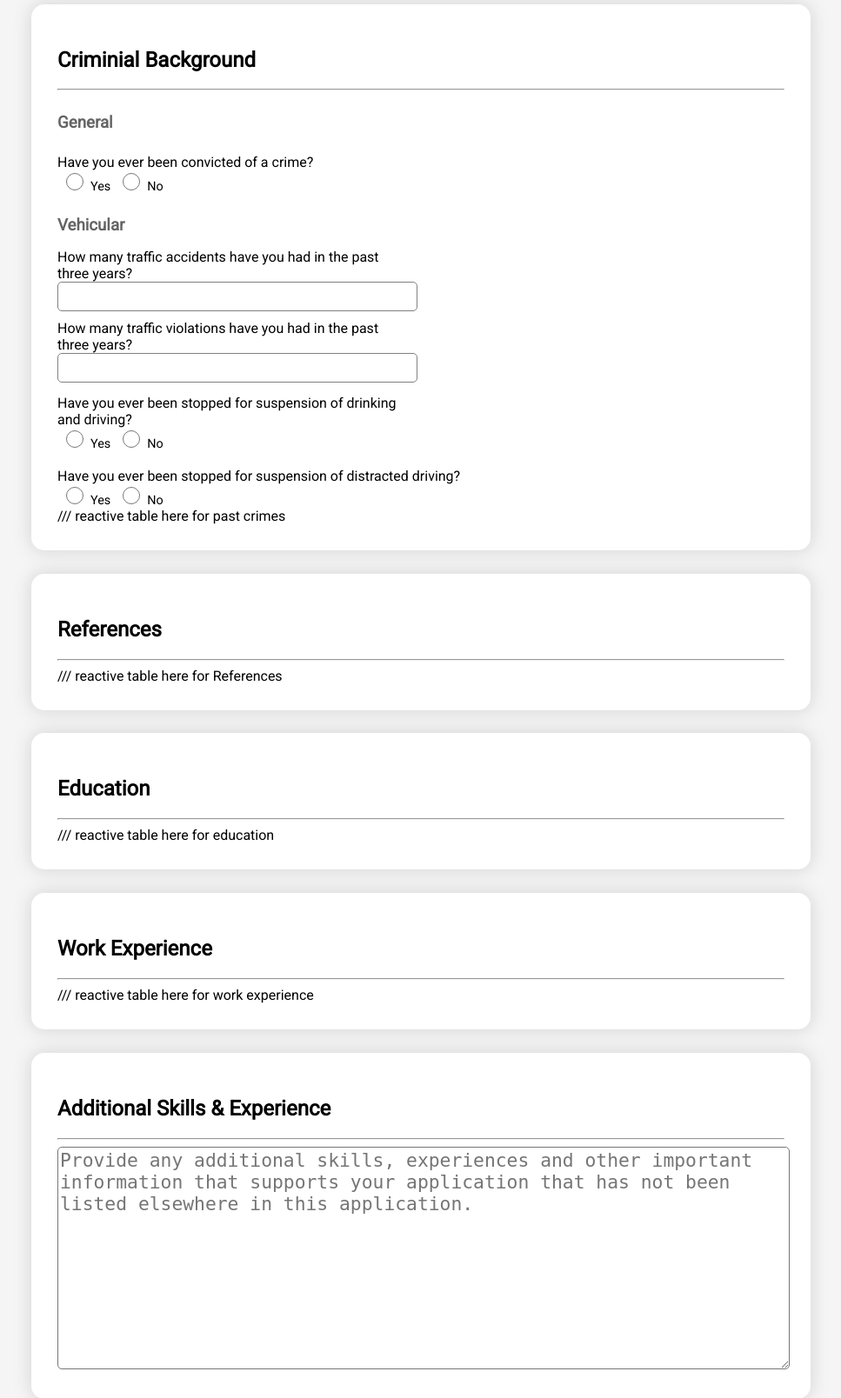
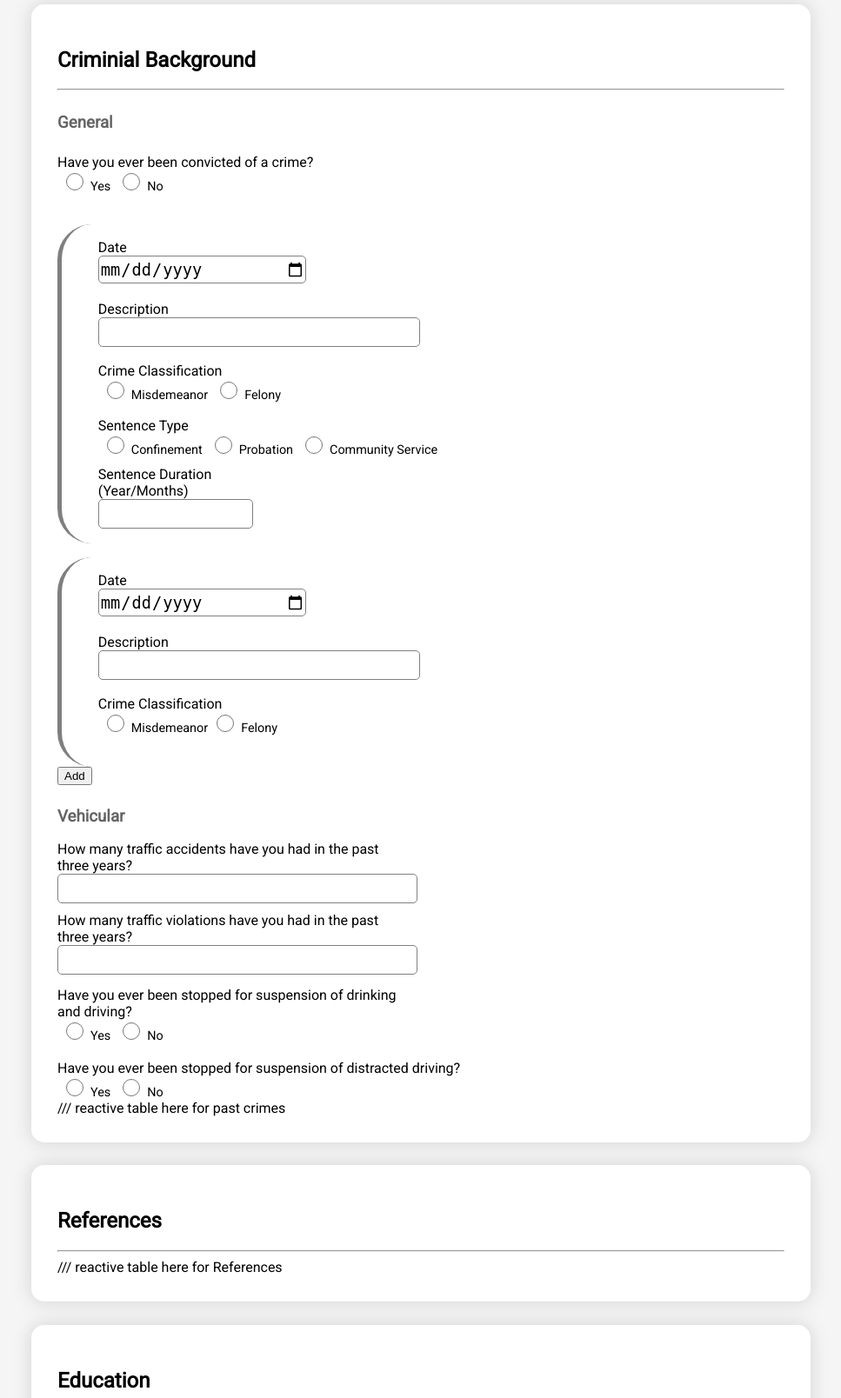
Before and after one commit to Carrasco-R/Simple-Job-Application, a PHP site: page / in a window 1280 px wide. Shown: the part 1781-3389 px from the top of the page at 87% size, without its empty margins (156-1123 px from the left). Run offline with PHP 8.4, Linux system fonts and the light colour scheme.

Commit message:
progress on reactive crime table

```diff
--- a/home.html
+++ b/home.html
@@ -165,6 +165,39 @@
               <input style="display: none" type="radio" name="pastConviction" value="untouched" checked />
             </div>
           </div>
+          <br />
+          <div id="crime-table">
+            <div class="field-grid crime">
+              <div class="span-4">
+                <label for="crimeDate">Date</label>
+                <input type="date" name="crimeDate" id="crimeDate" />
+              </div>
+              <div class="span-10"></div>
+              <div class="span-6">
+                <label for="crimeDesc">Description</label>
+                <input type="text" name="crimeDesc" id="crimeDesc" />
+              </div>
+              <div class="span-12 radio-field">
+                <div class="label">Crime Classification</div>
+                <label><input type="radio" name="crimeClass" value="misdemeanor" />Misdemeanor</label>
+                <label><input type="radio" name="crimeClass" value="felony" />Felony</label>
+                <input style="display: none" type="radio" name="crimeClass" value="untouched" checked />
+              </div>
+              <div class="span-12 radio-field">
+                <div class="label">Sentence Type</div>
+                <label><input type="radio" name="crimeSentenceType" value="confinement" />Confinement</label>
+                <label><input type="radio" name="crimeSentenceType" value="probation" />Probation</label>
+                <label><input type="radio" name="crimeSentenceType" value="communitySrvc" />Community Service</label>
+                <input style="display: none" type="radio" name="crimeSentenceType" value="untouched" checked />
+              </div>
+              <div class="span-3">
+                <label for="crimeSentenceDuration">Sentence Duration (Year/Months)</label>
+                <input type="text" name="crimeSentenceDuration" id="crimeSentenceDuration" />
+              </div>
+            </div>
+          </div>
+          <button id="addCrime">Add</button>
+
           <h3>Vehicular</h3>
           <div class="field-grid">
             <div class="span-6">
--- a/index.js
+++ b/index.js
@@ -1,4 +1,106 @@
 window.onload = function () {
+  let crimeTable = document.getElementById("crime-table");
+  // console.log(crimeTable);
+
+  // =========================== crime container ===========================
+  let crimeContainer = document.createElement("div");
+  crimeContainer.setAttribute("class", "field-grid crime");
+
+  // =========================== date container ===========================
+  let crimeDateContainer = document.createElement("div");
+  crimeDateContainer.setAttribute("class", "span-4");
+
+  // label
+  let crimeDateLabel = document.createElement("label");
+  crimeDateLabel.setAttribute("for", "crimeDate");
+  crimeDateLabel.innerHTML = "Date";
+
+  // input
+  let crimeDateInput = document.createElement("input");
+  crimeDateInput.setAttribute("type", "date");
+  crimeDateInput.setAttribute("name", "crimeDate");
+  crimeDateInput.setAttribute("id", "crimeDate");
+
+  crimeDateContainer.appendChild(crimeDateLabel);
+  crimeDateContainer.appendChild(crimeDateInput);
+
+  // =========================== spacer ===========================
+  let spacer = document.createElement("div");
+  spacer.setAttribute("class", "span-10");
+
+  // =========================== description container ===========================
+  let crimeDescContainer = document.createElement("div");
+  crimeDescContainer.setAttribute("class", "span-6");
+
+  // label
+  let crimeDescLabel = document.createElement("label");
+  crimeDescLabel.setAttribute("for", "crimeDesc");
+  crimeDescLabel.innerHTML = "Description";
+
+  // input
+  let crimeDescInput = document.createElement("input");
+  crimeDescInput.setAttribute("type", "text");
+  crimeDescInput.setAttribute("name", "crimeDesc");
+  crimeDescInput.setAttribute("id", "crimeDesc");
+
+  crimeDescContainer.appendChild(crimeDescLabel);
+  crimeDescContainer.appendChild(crimeDescInput);
+
+  // =========================== classification container ===========================
+  let crimeClassContainer = document.createElement("div");
+  crimeClassContainer.setAttribute("class", "span-12 radio-field");
+
+  let crimeClassLabel = document.createElement("div");
+  crimeClassLabel.setAttribute("class", "label");
+  crimeClassLabel.innerText = "Crime Classification";
+
+  let crimeClassOpt1Label = document.createElement("label");
+  let crimeClassOpt1Input = document.createElement("input");
+  crimeClassOpt1Input.setAttribute("type", "radio");
+  crimeClassOpt1Input.setAttribute("name", "crimeClass");
+  crimeClassOpt1Input.setAttribute("value", "misdemeanor");
+  crimeClassOpt1Label.appendChild(crimeClassOpt1Input);
+  crimeClassOpt1Label.innerHTML += "Misdemeanor";
+
+  let crimeClassOpt2Label = document.createElement("label");
+  let crimeClassOpt2Input = document.createElement("input");
+  crimeClassOpt2Input.setAttribute("type", "radio");
+  crimeClassOpt2Input.setAttribute("name", "crimeClass");
+  crimeClassOpt2Input.setAttribute("value", "felony");
+  crimeClassOpt2Label.appendChild(crimeClassOpt2Input);
+  crimeClassOpt2Label.innerHTML += "Felony";
+
+  let crimeClassOptDef = document.createElement("input");
+  crimeClassOptDef.setAttribute("style", "display: none");
+  crimeClassOptDef.setAttribute("type", "radio");
+  crimeClassOptDef.setAttribute("name", "crimeClass");
+  crimeClassOptDef.setAttribute("value", "untouched");
+  crimeClassOptDef.setAttribute("checked", "checked");
+
+  crimeClassContainer.appendChild(crimeClassLabel);
+  crimeClassContainer.appendChild(crimeClassOpt1Label);
+  crimeClassContainer.appendChild(crimeClassOpt2Label);
+  crimeClassContainer.appendChild(crimeClassOptDef);
+
+  // =========================== sentence type container ===========================
+  let crimeSentenceTypeContainer = document.createElement("div");
+  crimeSentenceTypeContainer.setAttribute("class", "span-12 radio-field");
+
+  // =========================== sentence duration container ===========================
+  let crimeSentenceDurationContainer = document.createElement("div");
+  crimeSentenceDurationContainer.setAttribute("class", "span-3");
+
+  crimeContainer.appendChild(crimeDateContainer);
+  crimeContainer.appendChild(spacer);
+  crimeContainer.appendChild(crimeDescContainer);
+  crimeContainer.appendChild(crimeClassContainer);
+  crimeContainer.appendChild(crimeSentenceTypeContainer);
+  crimeContainer.appendChild(crimeSentenceDurationContainer);
+
+  console.log(crimeContainer);
+
+  crimeTable.appendChild(crimeContainer);
+
   let form = document.getElementById("form");
   form.addEventListener("submit", function (e) {
     e.preventDefault();
--- a/style.css
+++ b/style.css
@@ -127,3 +127,11 @@ input[type="checkbox"] {
   row-gap: 10px;
   column-gap: 20px;
 }
+
+.crime {
+  border-left: thick solid rgba(0, 0, 0, 0.5);
+  border-top-left-radius: 40px;
+  border-bottom-left-radius: 40px;
+  padding: 2% 5%;
+  margin-top: 2%;
+}
```
